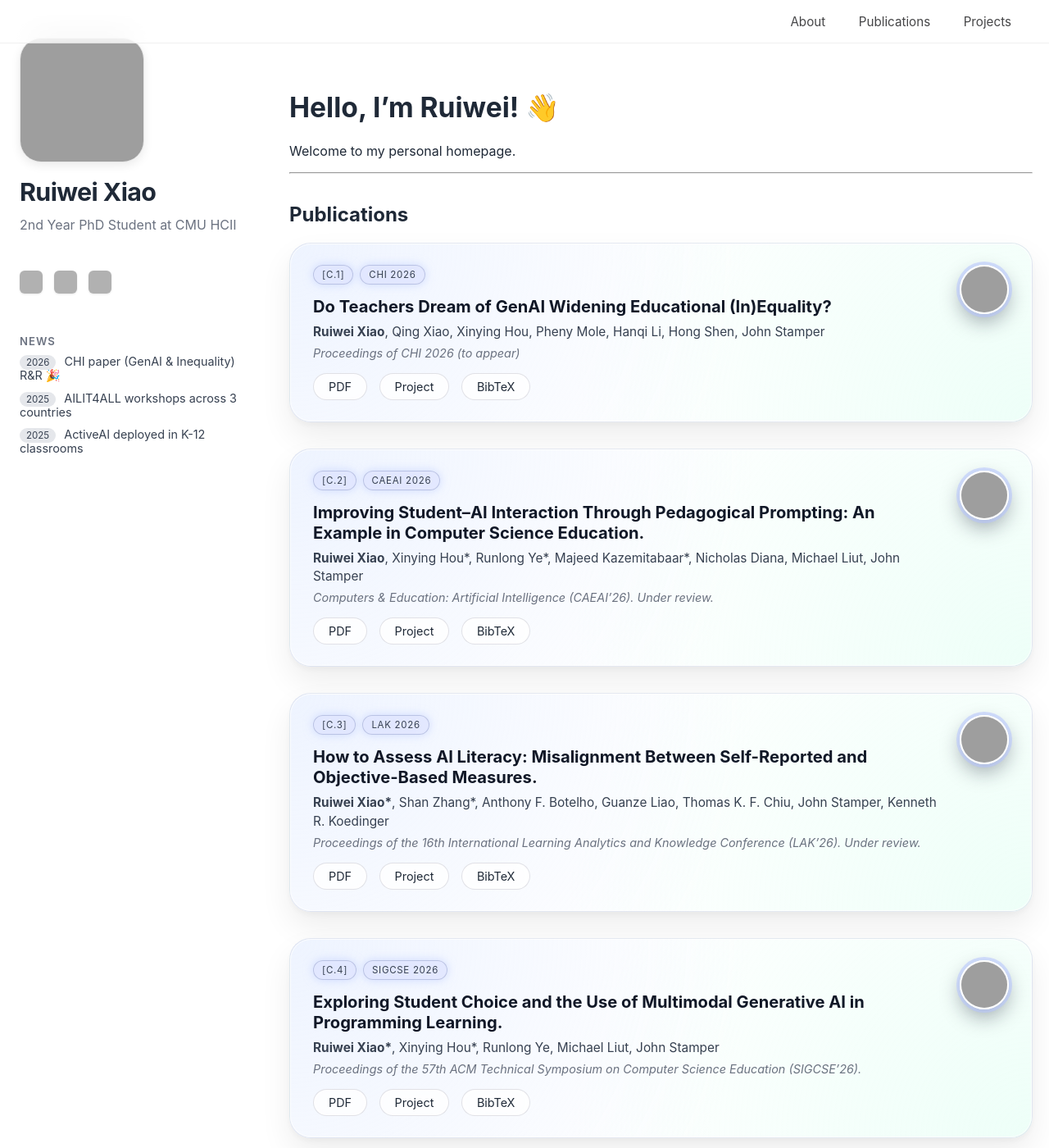
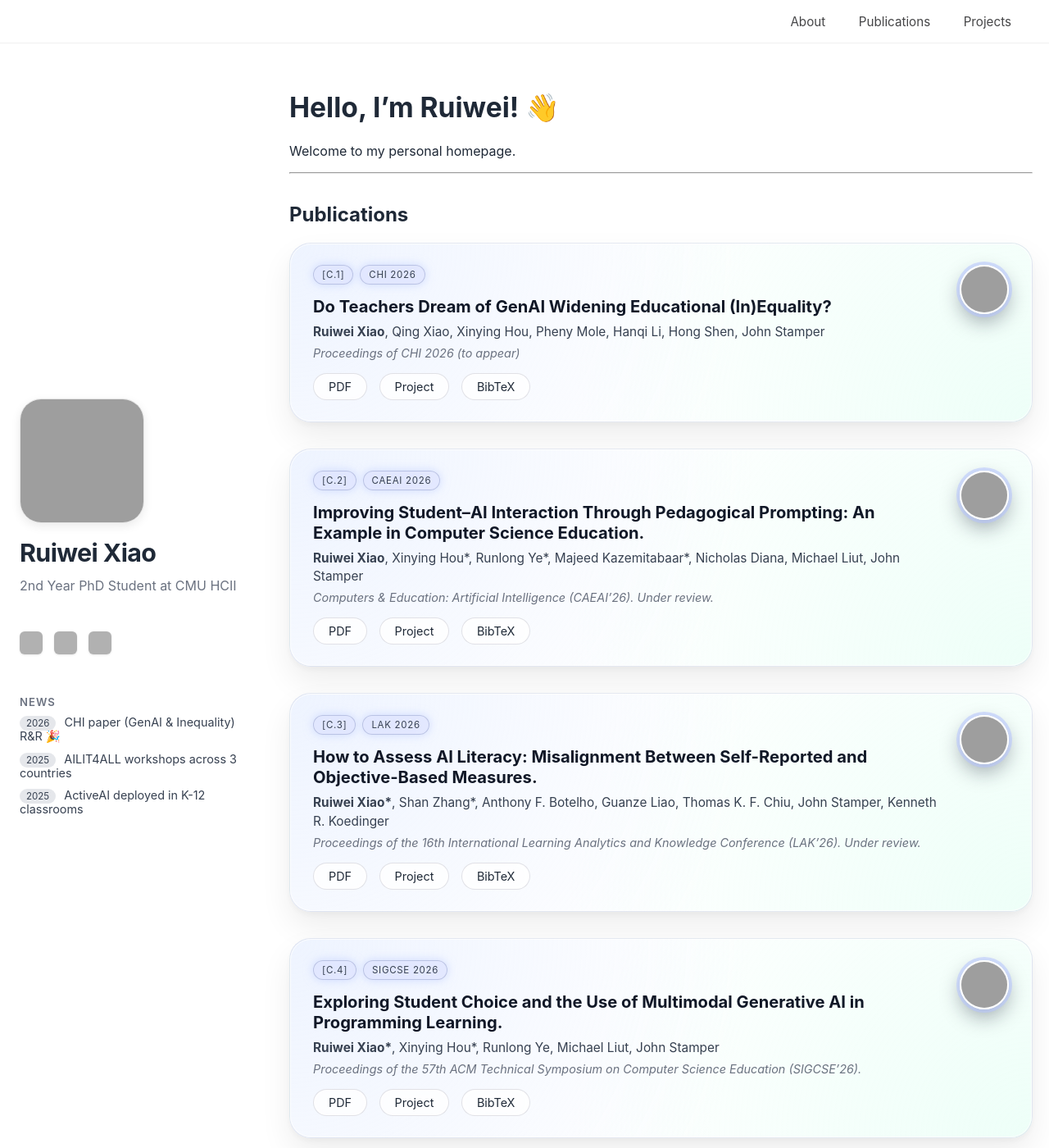
Before and after one commit to ruiwei-xiao/ruiwei-xiao.github.io, a Jekyll site: the page built from index.md, in a window 1280 px wide and 1400 px high. Shown: the whole window at 82% size. Built offline with Jekyll 4.4.1, drawn with Linux system fonts in a browser that asks for light colours; grey boxes are pictures that could not be loaded.

Commit message:
Update style.css

```diff
--- a/assets/css/style.css
+++ b/assets/css/style.css
@@ -15,7 +15,9 @@ body {
   padding: 40px 20px;
   display: flex;
   gap: 50px;
+  min-height: 100vh;
 }
+
 
 /* ============================= */
 /*         Sidebar Styles        */
@@ -32,9 +34,11 @@ body {
   padding-right: 4px;
 
   position: sticky;
-  top: 24px;
+  top: calc(50vh - 220px);  /* 220 大概是 sidebar 半高度，可以微调 */
+
   align-self: flex-start;
 }
+
 
 
 
```
